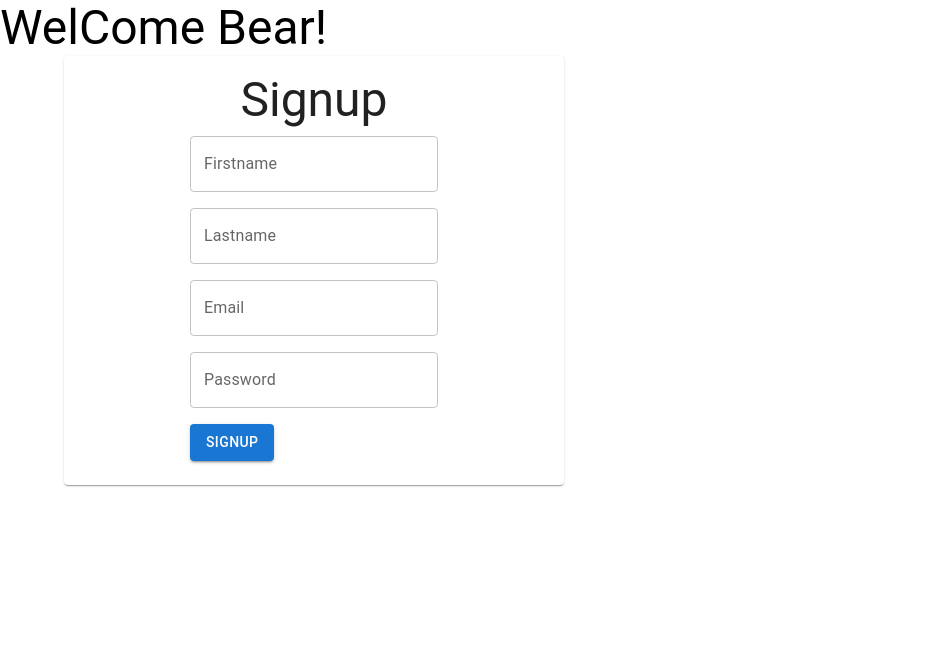
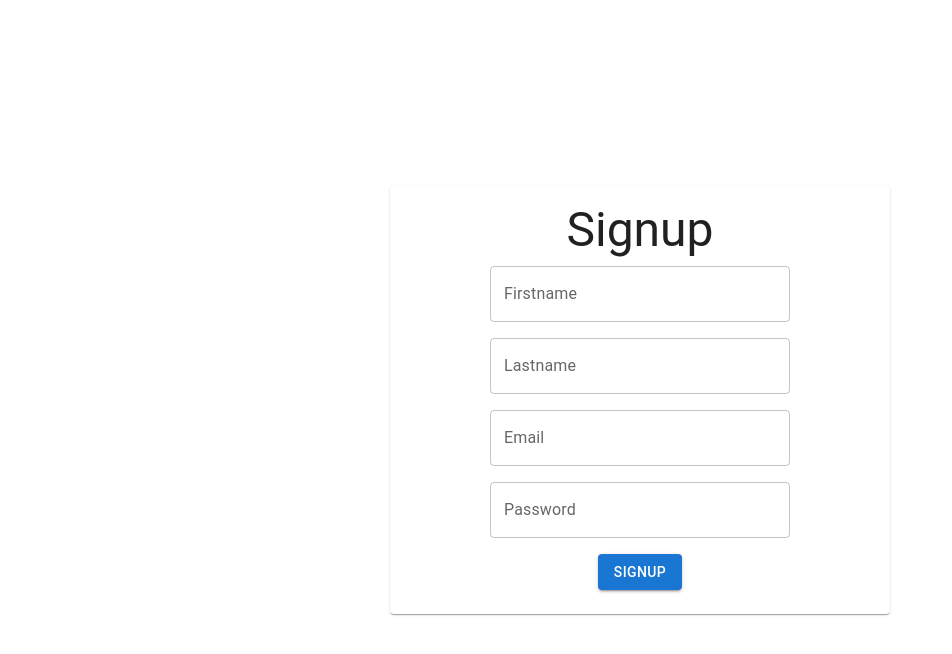
Before and after one commit to Automate-India/eat-bear, a React (Create React App) app in the folder ui/: page / in a window 1280 px wide. Shown: the top 654 px of the page, without its empty margins (0-952 px from the left). Built offline with nearby package versions, Linux system fonts and the light colour scheme.

Commit message:
centered signup page

```diff
--- a/ui/src/App.js
+++ b/ui/src/App.js
@@ -1,14 +1,13 @@
 import './App.css';
-import {Typography} from "@mui/material";
+import { Typography } from "@mui/material";
 import Signup from './public/pages/Signup/Signup';
 
 
 function App() {
   return (
     <>
-   <Typography variant='h3'> WelCome Bear! </Typography>
-   <Signup />
-   </>
+      <Signup />
+    </>
   );
 }
 
--- a/ui/src/components/Input/Input.js
+++ b/ui/src/components/Input/Input.js
@@ -3,7 +3,7 @@ import PropTypes from "prop-types";
 import React from 'react'
 
 function Input(props) {
-    const {inputType, label, value, disabled, onChange, name, id, type, required, onBlur, error, errorText} = props;
+    const { inputType, label, value, disabled, onChange, name, id, type, required, onBlur, error, errorText, sx } = props;
     return (
         <div>
             <TextField
@@ -19,6 +19,7 @@ function Input(props) {
                 onBlur={onBlur}
                 error={error}
                 helperText={errorText}
+                sx = {sx}
             />
         </div>
     )
@@ -38,16 +39,18 @@ Input.propTypes = {
     required: PropTypes.bool,
     error: PropTypes.bool,
     errorText: PropTypes.string,
-    onBlur: PropTypes.func
+    onBlur: PropTypes.func,
+    sx : PropTypes.object
 }
 
 Input.defaultProps = {
     inputType: "standard",
     error: false,
-    onBlur: () => {},
+    onBlur: () => { },
     errorText: "",
     type: "text",
     disabled: false,
     required: false,
-    onChange: () => {}
+    onChange: () => { },
+    sx: {}
 }
--- a/ui/src/public/pages/Signup/Signup.js
+++ b/ui/src/public/pages/Signup/Signup.js
@@ -5,7 +5,7 @@ import Button from '../../../components/Button/Button';
 import * as Yup from "yup";
 import CardContent from '@mui/material/CardContent';
 import Card from '@mui/material/Card';
-import { Container, Typography, Stack } from '@mui/material';
+import { Container, Typography, Stack, Paper } from '@mui/material';
 
 
 
@@ -27,10 +27,12 @@ export default function Signup() {
             console.log(values);
         }
     })
+
+    console.log(formik);
     return (
-        <Container maxWidth="lg">
-            <Stack justifyContent="center">
-            <Card sx={{ minWidth: 275 , maxWidth: 500}}>
+        <Container maxWidth="lg" style={{height: "100vh"}}>
+            <Stack justifyContent="center" direction="row" style={{height: "inherit"}} alignItems="center">
+            <Paper sx={{ minWidth: 275 , width: 500, maxHeight:500}} borderRadius={5}>
                 <CardContent>
                     <Stack spacing={1}>
                         <Typography variant='h3' textAlign="center">Signup</Typography>
@@ -46,6 +48,7 @@ export default function Signup() {
                                         onChange={formik.handleChange}
                                         onBlur={formik.handleBlur}
                                         inputType="outlined"
+                                        sx={{width: 300}}
                                     />
                                     <Input label='Lastname'
                                         name="lastname"
@@ -56,6 +59,7 @@ export default function Signup() {
                                         onChange={formik.handleChange}
                                         onBlur={formik.handleBlur}
                                         inputType="outlined"
+                                        sx={{width: 300}}
                                     />
                                     <Input label='Email' name="email" type="email" id="email"
                                         error={formik.touched.email}
@@ -64,6 +68,7 @@ export default function Signup() {
                                         onChange={formik.handleChange}
                                         onBlur={formik.handleBlur}
                                         inputType="outlined"
+                                        sx={{width: 300}}
                                     />
                                     <Input label='Password'
                                         type="password"
@@ -75,14 +80,19 @@ export default function Signup() {
                                         id="password"
                                         onChange={formik.handleChange}
                                         inputType="outlined"
+                                        sx={{width: 300}}
                                     />
-                                    <Button type="submit"> Signup</Button>
+                                    <Stack direction="row" justifyContent="center">
+                                        <Button type="submit"  disabled={!formik.isValid}>
+                                        Signup
+                                        </Button>
+                                    </Stack>
                                 </Stack>
                             </form>
                         </Stack>
                     </Stack>
                 </CardContent>
-            </Card>
+            </Paper>
         </Stack>
         </Container>
     )
```
Lines whose indentation alone changed are shown as unchanged.
